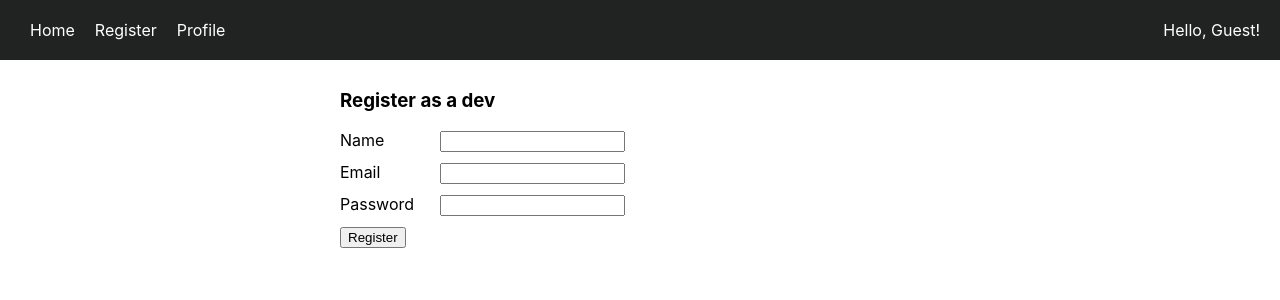
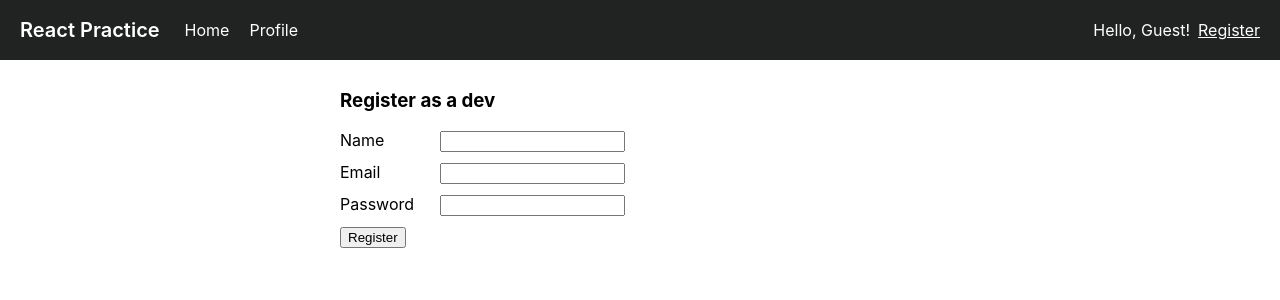
Before and after one commit to crispinwzy/react-practice-ts, a React (Create React App) app: page /register in a window 1280 px wide. Shown: the top 300 px of the page. Built offline with nearby package versions, Linux system fonts and the light colour scheme.

Commit message:
Optimize navbar layout

```diff
--- a/src/components/navbar/Navbar.scss
+++ b/src/components/navbar/Navbar.scss
@@ -1,4 +1,5 @@
 $bkg-color: #202322;
+$font-color: #ffffff;
 
 .navbar {
   padding: 5px 20px;
@@ -9,8 +10,16 @@ $bkg-color: #202322;
 
   background-color: $bkg-color;
   height: 50px;
-
-  ul.left {
+  .left {
+    display: flex;
+    align-items: center;
+    .brand-name {
+      color: $font-color;
+      font-size: 20px;
+      font-weight: 600;
+      margin-right: 15px;
+    }
+    ul {
       list-style-type: none;
       margin: 0;
       padding: 0;
@@ -20,12 +29,19 @@ $bkg-color: #202322;
           text-decoration: none;
           display: block;
           padding: 0 10px;
-        color: #ffffff;
+          color: $font-color;
+        }
       }
     }
   }
 
   .right {
-    color: #ffffff;
+    color: $font-color;
+    .actions {
+      margin-left: 8px;
+      a {
+        color: $font-color;
       }
     }
+  }
+}
--- a/src/components/navbar/Navbar.tsx
+++ b/src/components/navbar/Navbar.tsx
@@ -17,15 +17,21 @@ export const Navbar: FunctionComponent = () => {
 
   return (
     <nav className="navbar">
-      <ul className="left">
-        <li><Link to='/'>Home</Link></li>
-        <li><Link to='/register'>Register</Link></li>
-        <li><Link to='/profile'>Profile</Link></li>
-      </ul>
+      <div className="left">
+        <span className="brand-name">React Practice</span>
+        <ul>
+          <li><Link to='/'>Home</Link></li>
+          {/* <li><Link to='/register'>Register</Link></li> */}
+          <li><Link to='/profile'>Profile</Link></li>
+        </ul>
+      </div>
 
       <div className="right">
         Hello, {authState.isLoggedin ? authState.name : 'Guest'}!
-        {authState.isLoggedin && <button onClick={handleLogout}>Logout</button>}
+
+        <span className="actions">
+          {authState.isLoggedin ? <button onClick={handleLogout}>Logout</button> : <Link to='/register'>Register</Link>}
+        </span>
       </div>
     </nav>
   );
```
Lines whose indentation alone changed are shown as unchanged.
